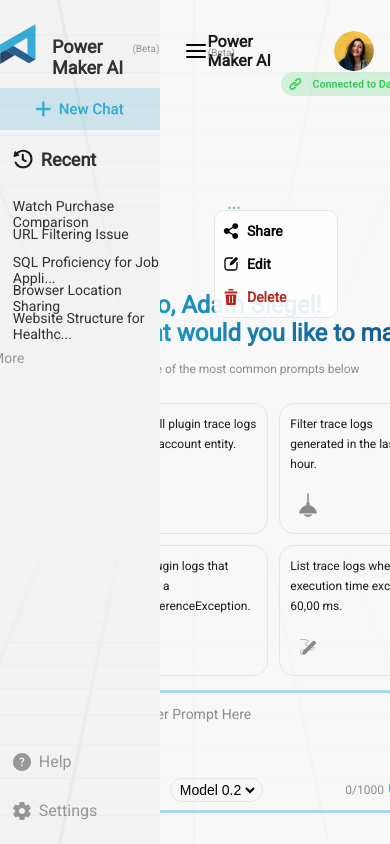
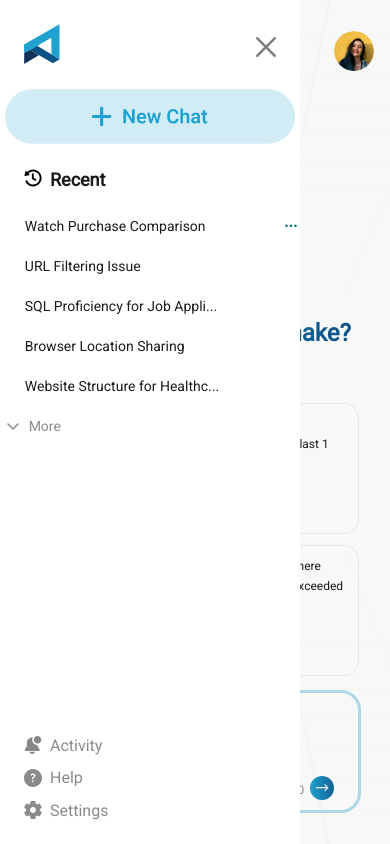
Before and after one commit to Harsh-Panghal/React_Project, a React (Vite) app in the folder react-homepage/Build-landingpage/: page / in a window 390 px wide. Both pictures are taken after a click on the picture 36 px from the left and 50 px from the top of the page. Built offline with nearby package versions, Linux system fonts and the light colour scheme.

Commit message:
expanded-sidebar-responsive=done

```diff
--- a/react-homepage/Build-landingpage/src/App.css
+++ b/react-homepage/Build-landingpage/src/App.css
@@ -552,7 +552,12 @@
 .submit-button img {
   cursor: pointer;
 }
-
+.expanded-sidebar .expandedsidebar-card1 .logo-title .close-icon {
+  display: none;
+}
+.expanded-sidebar .expandedsidebar-card2 .bottom3{
+    display: none;
+}
 /* Responsive Styles */
 @media screen and (max-width: 428px) {
   .sidebar-card {
@@ -692,4 +697,73 @@
     width: 24px;
     height: 24px;
   }
+  /* expanded sidebar */
+  .expanded-sidebar {
+    position: absolute;
+    z-index: 10;
+    background-color: white;
+    width: 77%;
+  }
+  .expanded-sidebar .prompt {
+    left: 284px;
+    top: 211px;
+  }
+  .expanded-sidebar .prompt-description {
+    display: none;
+  }
+  .expanded-sidebar .expandedsidebar-card1 .logo-title {
+    justify-content: space-between;
+  }
+  .expanded-sidebar .expandedsidebar-card1 .logo-title .close-icon {
+    width: 20px;
+    height: 20px;
+    margin-right: 1.5rem;
+    display: inline;
+  }
+  .expanded-sidebar .expandedsidebar-card1 .logo-title > img {
+    margin-left: 1.5rem;
+  }
+  .expanded-sidebar .expandedsidebar-card1 .logo-title > .title {
+    display: none;
+  }
+  .expanded-sidebar .expandedsidebar-card1 .logo-title > .title + span {
+    display: none;
+  }
+  .expanded-sidebar .expandedsidebar-card1 .newchaticon {
+    height: 57px;
+    width: 290px;
+  }
+  .expanded-sidebar .expandedsidebar-card1 .recent {
+    margin-top: 1.5rem;
+  }
+  .expanded-sidebar .expandedsidebar-card1 .recent .historyicon {
+    width: 18px;
+    height: 18px;
+    margin-left: 1.5rem;
+  }
+  .expanded-sidebar .expandedsidebar-card1 .recent .historyicon + span {
+    height: 20px;
+    width: 60px;
+  }
+  .expanded-sidebar .expandedsidebar-card1 .history {
+    gap: 1.5rem;
+    margin-left: 1.5rem;
+  }
+  .expanded-sidebar .expandedsidebar-card1 .more {
+    left: -117px;
+  }
+  .expanded-sidebar .expandedsidebar-card2 .bottom1,
+  .bottom2 {
+    margin-left: 1.5rem;
+  }
+  .expanded-sidebar .expandedsidebar-card2 {
+    height: 10%;
+  }
+  .expanded-sidebar .expandedsidebar-card2 .bottom3 {
+    display: flex;
+    gap: 0.5rem;
+    align-items: center;
+    margin-left: 1.5rem;
+    width: 19px;
+  }
 }
--- a/react-homepage/Build-landingpage/src/components/LogoTitle.jsx
+++ b/react-homepage/Build-landingpage/src/components/LogoTitle.jsx
@@ -1,4 +1,5 @@
 import logo from '../assets/logo.svg';
+import crossIcon from '../assets/cross-icon.svg';
 
 function LogoTitle() {
   return (
@@ -6,6 +7,7 @@
       <img src={logo} alt="Logo" />
       <span className="title">Power Maker AI</span>
       <span> (Beta)</span>
+      <img src={crossIcon} alt="Close" className='close-icon' />
     </div>
   );
 }
--- a/react-homepage/Build-landingpage/src/components/SidebarBottom.jsx
+++ b/react-homepage/Build-landingpage/src/components/SidebarBottom.jsx
@@ -1,9 +1,14 @@
 import questionIcon from '../assets/questionmark-icon.svg';
 import settingsIcon from '../assets/setting-icon.svg';
+import activityIcon from '../assets/activity-icon.svg';
 
 function SidebarBottom() {
   return (
     <>
+    <div className="bottom3">
+      <img src={activityIcon} alt="acticon" />
+      <span>Activity</span>
+    </div>
       <div className="bottom1">
         <img src={questionIcon} alt="Help" />
         <span>Help</span>
```
Also changed, not shown: react-homepage/Build-landingpage/src/assets/activity-icon.svg (added), react-homepage/Build-landingpage/src/assets/cross-icon.svg (added).
